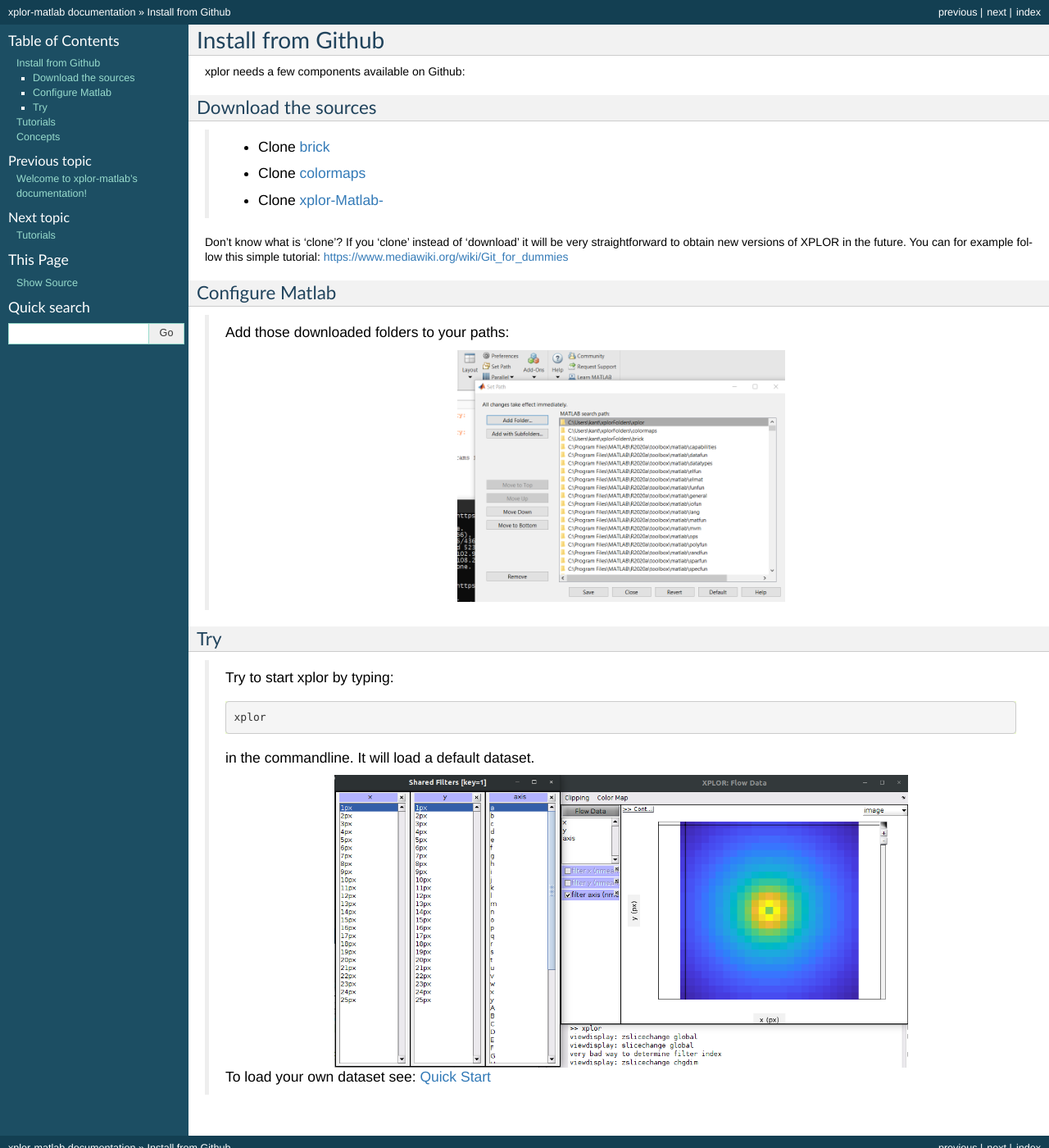
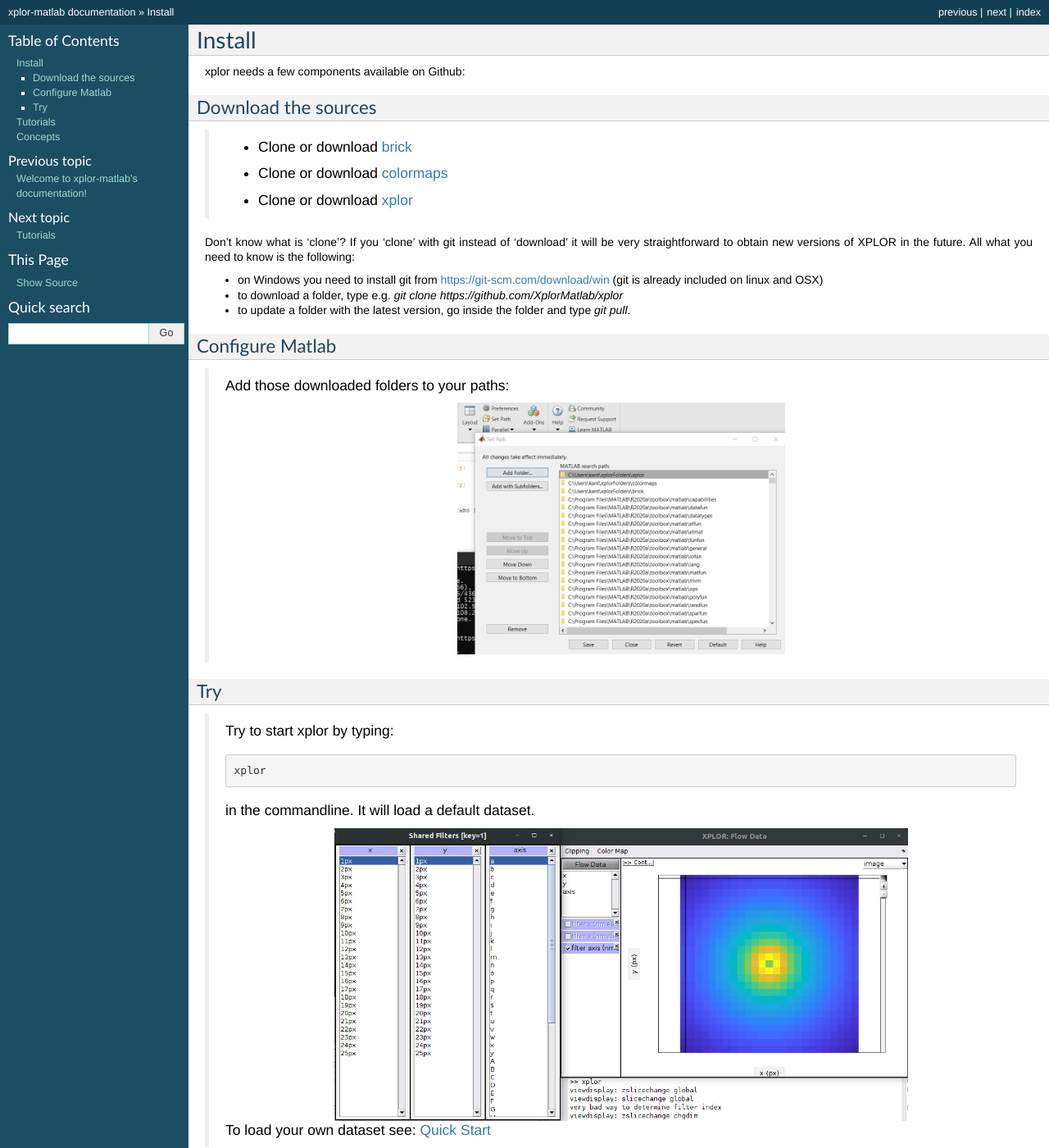
Before and after one commit to XplorMatlab/xplor, a Sphinx documentation site: the page built from documentation/usage/installation.rst, in a window 1280 px wide and 1400 px high. Shown: the whole window at 82% size. Built offline with Sphinx 7.4.7, drawn with Linux system fonts in a browser that asks for light colours; nearby versions of some CDN libraries; library files that are not in the unit come from our copies; pages that are not in the unit, such as notebooks, are missing from menus.

Commit message:
make installation look as simple as possible

```diff
--- a/documentation/usage/installation.rst
+++ b/documentation/usage/installation.rst
@@ -1,23 +1,33 @@
-Install from Github
+Install
 *********************
 xplor needs a few components available on Github:
 
 Download the sources
 ------------------------
 
-	* Clone `brick`_
+	* Clone or download `brick`_
 
 	.. _brick: https://github.com/XplorMatlab/brick
 
-	* Clone `colormaps`_
+	* Clone or download `colormaps`_
 
 	.. _colormaps: https://github.com/XplorMatlab/colormaps
 
-	* Clone `xplor-Matlab-`_
+	* Clone or download `xplor`_
 
-	.. _xplor-Matlab-: https://github.com/XplorMatlab/xplor
+	.. _xplor: https://github.com/XplorMatlab/xplor
 
-Don't know what is 'clone'? If you 'clone' instead of 'download' it will be very straightforward to obtain new versions of XPLOR in the future. You can for example follow this simple tutorial: https://www.mediawiki.org/wiki/Git_for_dummies
+Don't know what is 'clone'?
+If you 'clone' with git instead of 'download' it will be very
+straightforward to obtain new versions of XPLOR in the future. All what you
+need to know is the following:
+
+- on Windows you need to install git from https://git-scm.com/download/win
+  (git is already included on linux and OSX)
+- to download a folder, type e.g. `git clone https://github.com/XplorMatlab/xplor`
+- to update a folder with the latest version, go inside the folder and type
+  `git pull`.
+
 
 Configure Matlab
 -----------------
```
